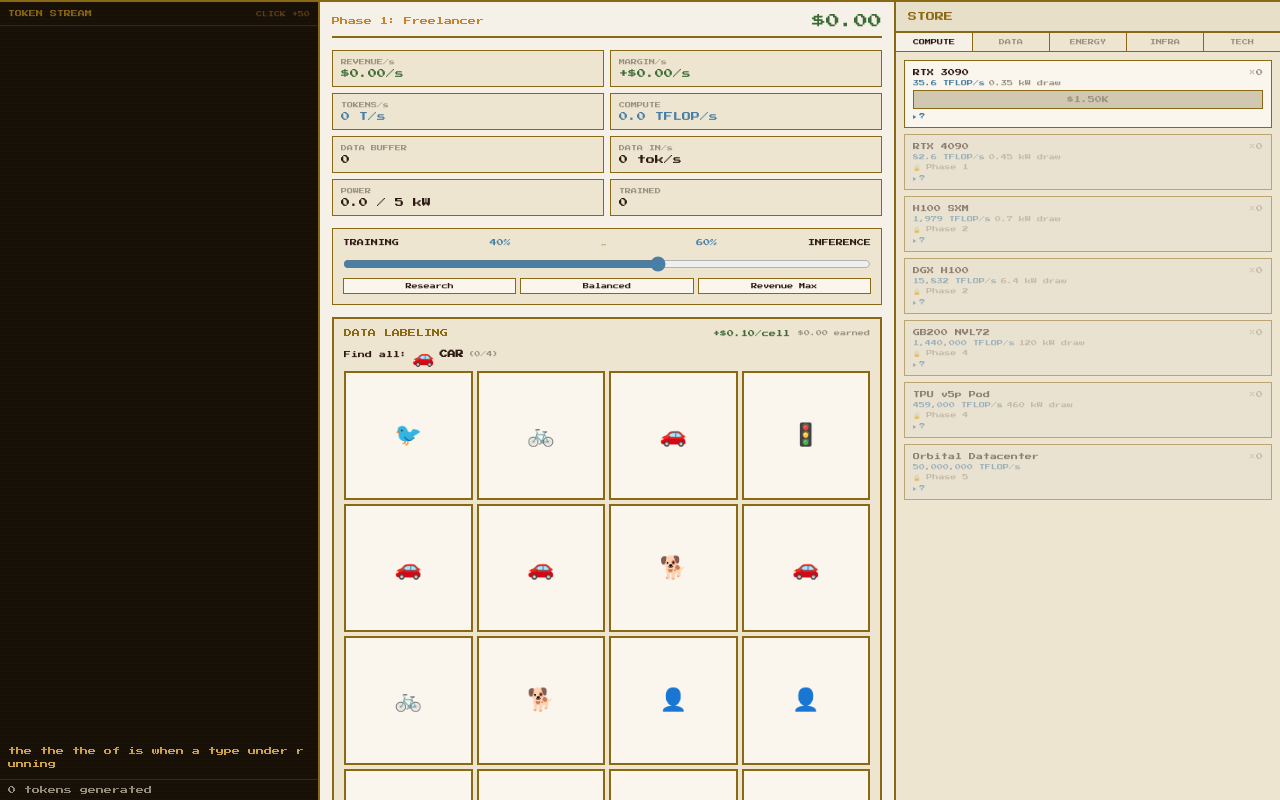
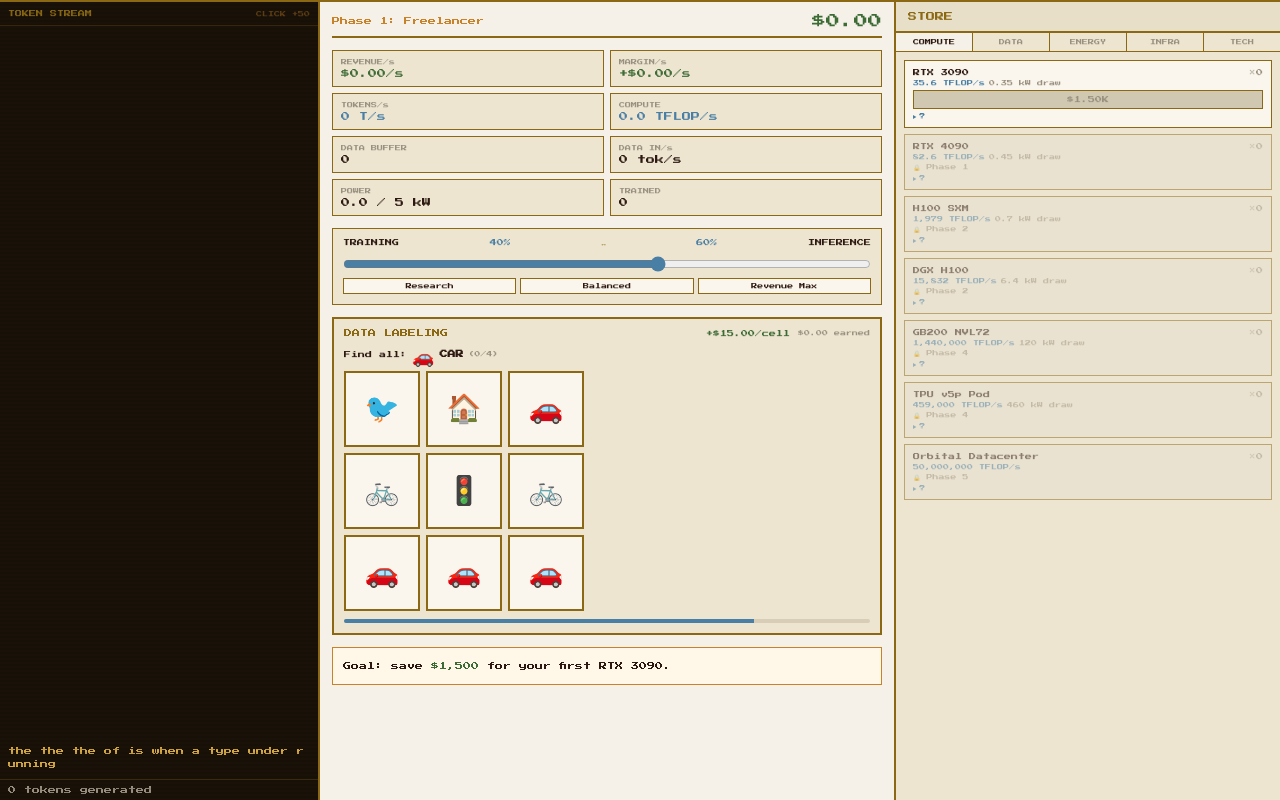
Before and after one commit to Flydexo/agi-incremental, a Svelte app: page / in a window 1280 px wide. Built offline with nearby package versions, Linux system fonts and the light colour scheme.

Commit message:
fix: shrink grid to 3x3, tune pay to $15/cell for ~1min to first GPU
3x3 grid (was 4x4) — less overwhelming, bigger cells, larger emoji.
$15/correct cell: ~20 rounds/min x 4 targets x $15 = $1,200-1,500/min.
Round timer tightened to 4s. Max grid width capped at 240px.

```diff
--- a/src/components/DataLabeling.svelte
+++ b/src/components/DataLabeling.svelte
@@ -220,8 +220,9 @@
   .grid {
     display: grid;
     grid-template-columns: repeat(var(--cols), 1fr);
-    gap: 4px;
+    gap: 6px;
     position: relative;
+    max-width: 240px;
   }
 
   .grid.all-found .cell {
@@ -265,7 +266,7 @@
   }
 
   .cell-emoji {
-    font-size: clamp(14px, 3vw, 22px);
+    font-size: 28px;
     line-height: 1;
     user-select: none;
   }
--- a/src/game.config.ts
+++ b/src/game.config.ts
@@ -151,9 +151,9 @@ export const CONFIG = {
     },
     data_labeling: {
       enabled: true,
-      pay_per_correct: 0.10,
-      grid_size: 4,
-      round_time_ms: 5000,
+      pay_per_correct: 15,
+      grid_size: 3,
+      round_time_ms: 4000,
       target_min_count: 3,
       target_max_count: 5,
     },
```
